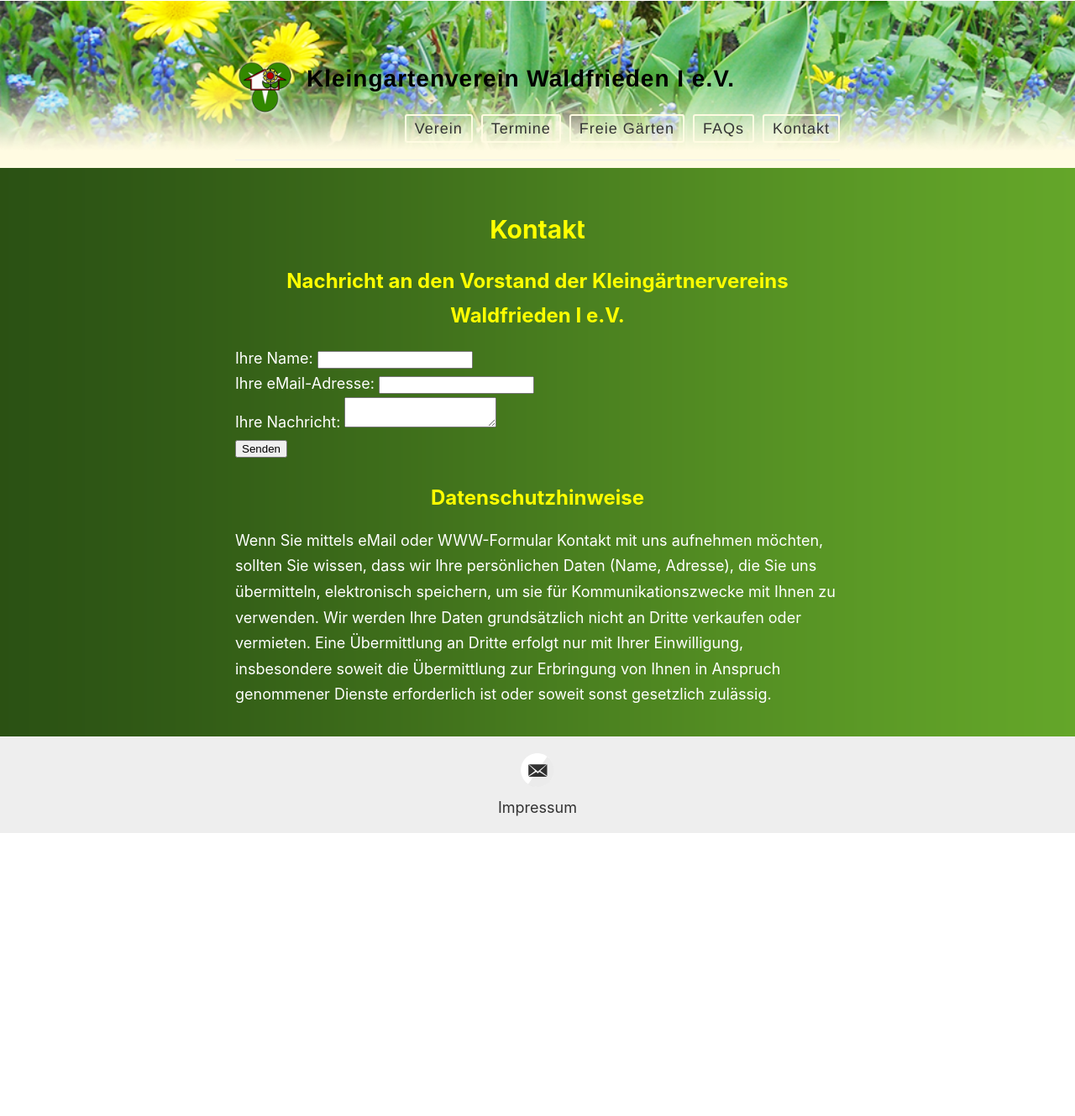
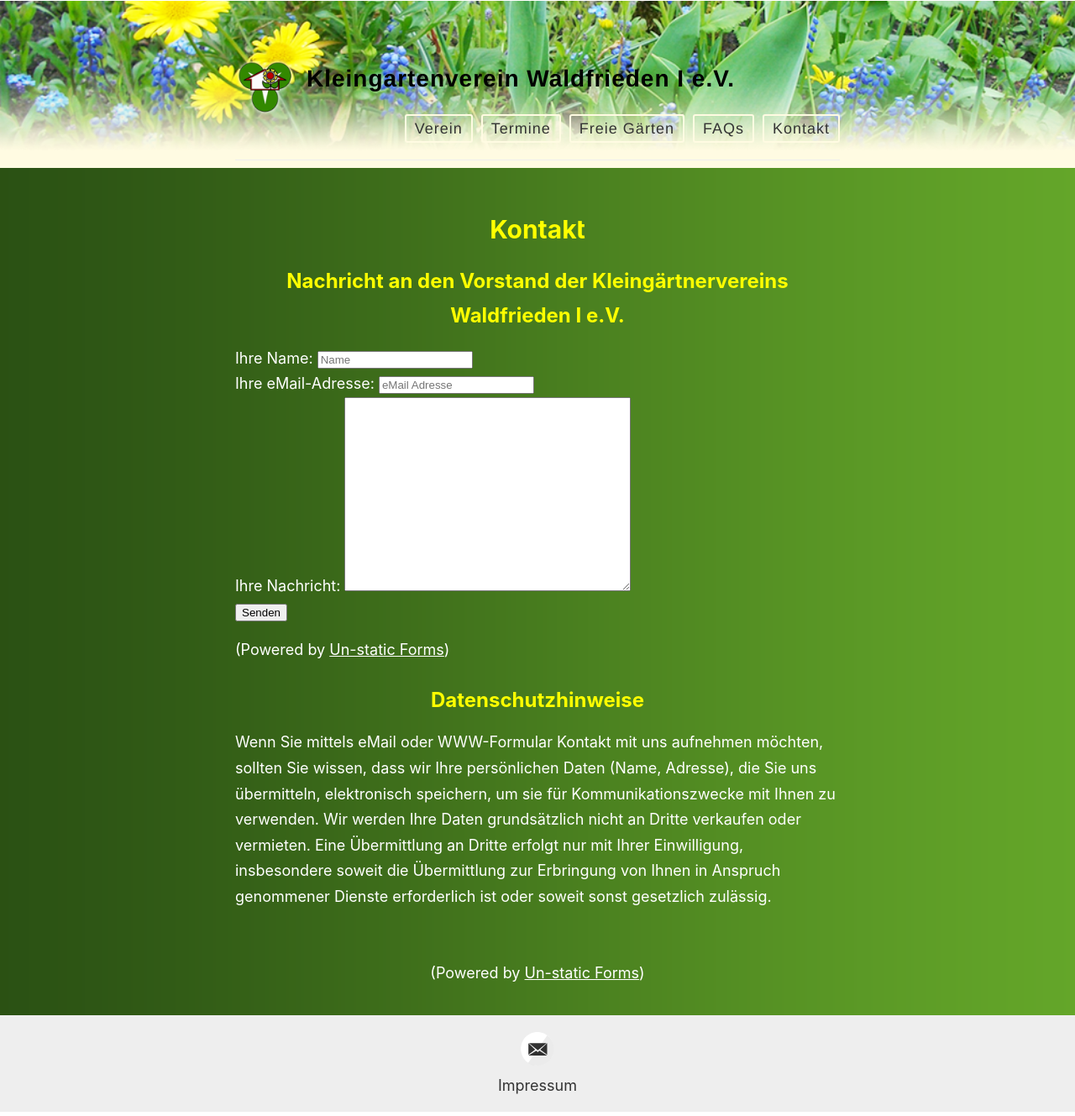
Before and after one commit to der-Frankie/kgv-website-dev.github.io, a Jekyll site: the page built from _pages/kontakt.md, in a window 1280 px wide. Shown: the whole page at 84% size. Built offline with Jekyll 4.4.1, drawn with Linux system fonts in a browser that asks for light colours; before the commit the page ends 997 px from its top, so only the background shows below that.

Commit message:
Formular-Link via Un-Static, finetuning

```diff
--- a/_includes/contact-form.html
+++ b/_includes/contact-form.html
@@ -1,20 +1,29 @@
 
-<form action="https://formspree.io/f/YOUR_FORM_ID" method="POST">
+<form action="https://forms.un-static.com/forms/f65bc79c006e1317f847a78414bb39548a897a89" method="POST">
 
     <label>
         Ihre Name:
-        <input type="name" name="name">
+        <input type="text" name="name" placeholder="Name" required>
     </label>
     <br>
+
     <label>
-      Ihre eMail-Adresse:
-      <input type="email" name="email">
+        Ihre eMail-Adresse:
+        <input type="email" name="email" placeholder="eMail Adresse" required>
     </label>
     <br>
+
     <label>
-      Ihre Nachricht:
-      <textarea name="message"></textarea>
+        Ihre Nachricht:
+        <textarea name="message" cols="40" rows="15"></textarea>
     </label>
     <br>
+
     <button type="submit">Senden</button>
-  </form>
+    <br>
+
+    <div class="text-center">
+        <p><small>(Powered by <a rel="nofollow" href="Un-static Forms">Un-static Forms</a>)</small></p>
+    </div>
+
+</form>
--- /dev/null
+++ b/_includes/un-static-mention.html
@@ -0,0 +1,5 @@
+<br>
+
+<div align="center">
+    <p><small>(Powered by <a rel="nofollow" href="Un-static Forms">Un-static Forms</a>)</small></p>
+</div>
--- a/_pages/kontakt.md
+++ b/_pages/kontakt.md
@@ -11,3 +11,5 @@
 ## Datenschutzhinweise
 
 Wenn Sie mittels eMail oder WWW-Formular Kontakt mit uns aufnehmen möchten, sollten Sie wissen, dass wir Ihre persönlichen Daten (Name, Adresse), die Sie uns übermitteln, elektronisch speichern, um sie für Kommunikationszwecke mit Ihnen zu verwenden. Wir werden Ihre Daten grundsätzlich nicht an Dritte verkaufen oder vermieten. Eine Übermittlung an Dritte erfolgt nur mit Ihrer Einwilligung, insbesondere soweit die Übermittlung zur Erbringung von Ihnen in Anspruch genommener Dienste erforderlich ist oder soweit sonst gesetzlich zulässig.
+
+{% include un-static-mention.html %}
```
